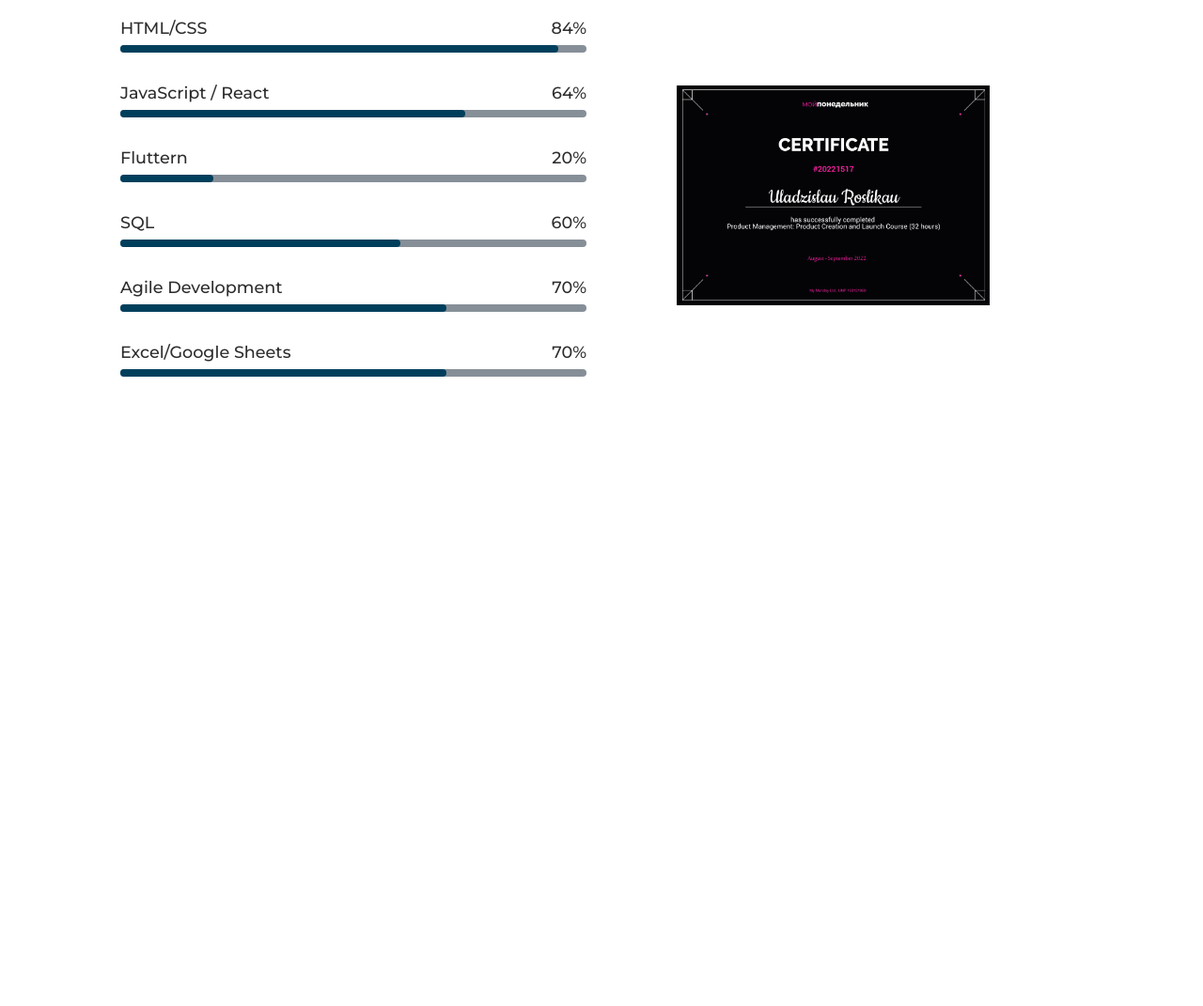
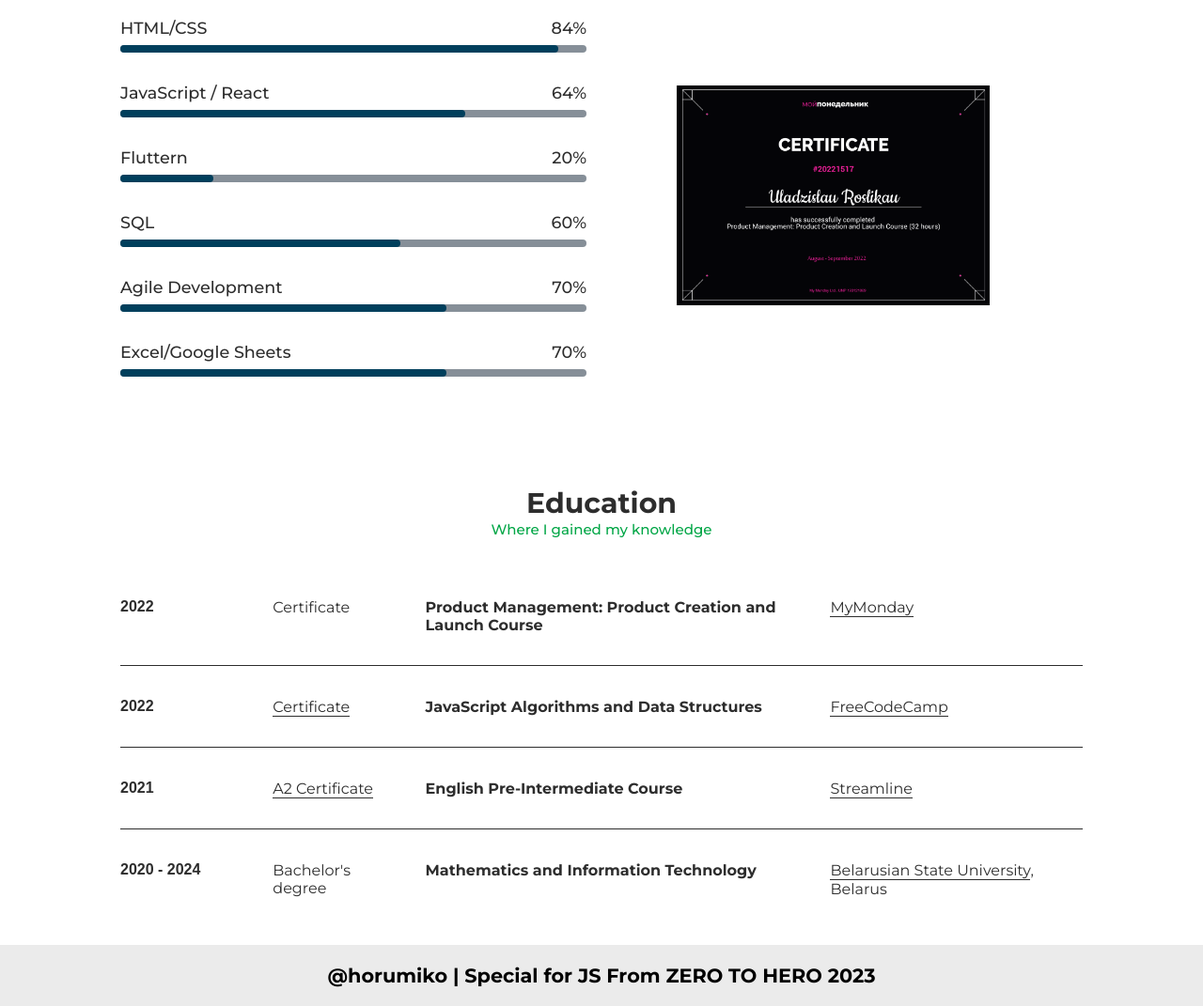
Before and after one commit to horumiko/resume, a plain HTML site: page index.html in a window 1280 px wide. Shown: the part 1428-2499 px from the top of the page at 94% size. Before the commit the page ends 1895 px from the top, so only its background shows below. Drawn offline with nearby package versions, Linux system fonts and the light colour scheme.

Commit message:
add edu and footer section

```diff
--- a/css/style.css
+++ b/css/style.css
@@ -4,8 +4,7 @@
     --main-color: #003f5c;
     --bg-color: #ffffff;
     --text-color: #2d2d2d;
-    --hover: #dfe7f4;
-
+    --hover: #FFA500;
     --b-font: 3.2rem;
     --m-font: 1.8rem;
     --p-font: 0.941rem;
@@ -84,6 +83,7 @@ section{
 }
 .social-media a:hover {
     color: var(--hover);
+    transition: color 0.3s ease-in-out;
 }
 .btn {
     display: inline-block;
@@ -91,9 +91,11 @@ section{
     color: #fff;
     padding: 0.7rem 1.3rem;
     border-radius: 0.5rem;
+    transition: color 0.3s ease-in-out;
 }
 .btn:hover {
     background: var(--hover);
+    transition: color 0.3s ease-in-out;
 }
 
 header {
@@ -126,6 +128,7 @@ header.shadow {
 }
 .navbar a:hover {
     color: var(--hover);
+    transition: color 0.3s ease-in-out;
 }
 #menu-icon {
     font-size: 24px;
@@ -230,3 +233,70 @@ span {
 .fluttern-bar{
     width: 20%;
 }
+.edu-container{
+    display: grid;
+    align-items: center;
+    gap: 2rem;
+    margin-top: 4rem;
+}
+.education_list {
+    display: flex;
+    flex-direction: column;
+    row-gap: 68px;
+}
+
+.education_list a {
+    transition: color 0.3s ease-in-out;
+}
+
+.education_list a:hover {
+    color: var(--hover);
+    border-color: var(--hover);
+    transition: color 0.3s ease-in-out,
+    border-color 0.3s ease-in-ouT;
+}
+
+.education_item {
+    display: grid;
+    grid-template-columns: 1fr 1fr 3fr 2fr;
+    column-gap: 28px;
+    position: relative;
+}
+
+.education_item:not(:last-child)::before {
+    position: absolute;
+    content: "";
+    width: 100%;
+    height: 1px;
+    background-color: var(--text-color);
+    bottom: -34px;
+}
+
+.education a {
+    display: inline;
+    color: var(--text-color);
+    text-decoration: none;
+    border-bottom: 1px solid var(--text-color);
+    position: relative;
+    line-height: 1.2;
+}
+
+.education_year {
+    font-family: "Poppins", sans-serif;
+    font-weight: 600;
+}
+
+.education_title {
+    font-size: 24px;
+}
+.footer {
+    display: grid;
+    place-items: center;
+    padding: 20px;
+    background: #ebebeb;
+    color: #000;
+}
+.footer h2 {
+    font-size: 1.3rem;
+
+}
--- a/index.html
+++ b/index.html
@@ -39,8 +39,8 @@
         <div class="main-text">
             <span>Hey, I'm</span>
             <h1>Uladzislau Roslikau</h1>
-            <h3>Web-developer, Product Manager</h3>
-            <p>I’m 19 y. o. I study in BSU and very like IT. I hold the position of chairman of the student council of the Faculty of Mechanics and Mathematics. My main aim and my dream is to become CEO. For start, I must study my IT skills and my Management skills.</p>
+            <h3>@horumiko | Software Engineer, Product Manager</h3>
+            <p>I’m 19 y. o. I study in BSU and very like IT. My main aim and my dream is to become CEO. For start, I must study my IT skills and my Management skills.</p>
             <a href="https://t.me/horumiko" target="_blank" class="btn">Contact Me!</a>
         </div>
     </section>
@@ -58,7 +58,7 @@
             <div class="about-text">
                 <p>I am a hardworking, ambitious and talented individual with extensive experience in IT, social media and leading projects. Furthermore, I am adept at handling multiple tasks on a daily basis competently and at working well under pressure.
                     An important skill I possess is strong communication, which helps me build strong relationships and create successful outcomes.<br><br>
-                    I recently graduated from the Belarusian State University with a degree including math, business and computer science modules. I have been an active member in university, serving as the Chair of the Student Council.</p>
+                    I'm a 3rd year student from the Belarusian State University (Mechanics and Mathematics faculty) with a degree including math, business and computer science modules. I have been an active member in university, serving as the Chair of the Student Council.</p>
             </div>
         </div>
     </section>
@@ -115,6 +115,70 @@
 
     </section>
 
+    <section class="education" id="education">
+        <div class="heading">
+            <h2>Education</h2>
+            <span>Where I gained my knowledge</span>
+        </div>
+        <div class="edu-container">
+            <ul class="education_list">
+                <li class="education_item">
+                    <p class="education_year">2022</p>
+                    <p class="education_status">
+                        Certificate
+                    </p>
+                    <h4 class="education_degree">Product Management: Product Creation and Launch Course</h4>
+                    <p class="education_company">
+                        <a href="https://mymonday.by/product-management-basic">
+                            MyMonday
+                        </a>
+                    </p>
+                </li>
+                <li class="education_item">
+                    <p class="education_year">2022</p>
+                    <p class="education_status">
+                        <a href="https://www.freecodecamp.org/certification/horumiko/javascript-algorithms-and-data-structures"> Certificate </a>
+                    </p>
+                    <h4 class="education_degree">
+                        JavaScript Algorithms and Data Structures
+                    </h4>
+                    <p class="education_company">
+                        <a href="https://www.freecodecamp.org/learn/javascript-algorithms-and-data-structures/" target="_blank">
+                            FreeCodeCamp
+                        </a>
+                    </p>
+                </li>
+                <li class="education_item">
+                    <p class="education_year">2021</p>
+                    <p class="education_status">
+                       <a href="https://www.efset.org/cert/NJySoE" target="_blank"> A2 Certificate </a>
+                    </p>
+                    <h4 class="education_degree">
+                        English Pre-Intermediate Course
+                    </h4>
+                    <p class="education_company">
+                        <a href="https://str.by" target="_blank">
+                            Streamline
+                        </a>
+                    </p>
+                </li>
+                <li class="education_item">
+                    <p class="education_year">2020 - 2024</p>
+                    <p class="education_status">Bachelor's degree</p>
+                    <h4 class="education_degree">
+                        Mathematics and Information Technology
+                    </h4>
+                    <p class="education_company">
+                        <a href="https://bsu.by/">Belarusian State University</a>, Belarus
+                    </p>
+                </li>
+            </ul>
+        </div>
+
+    </section>
+    <footer class="footer">
+        <h2>@horumiko | Special for JS From ZERO TO HERO 2023</h2>
+    </footer>
     <script src="./scripts/script.js"></script>
 </body>
 </html>
```
